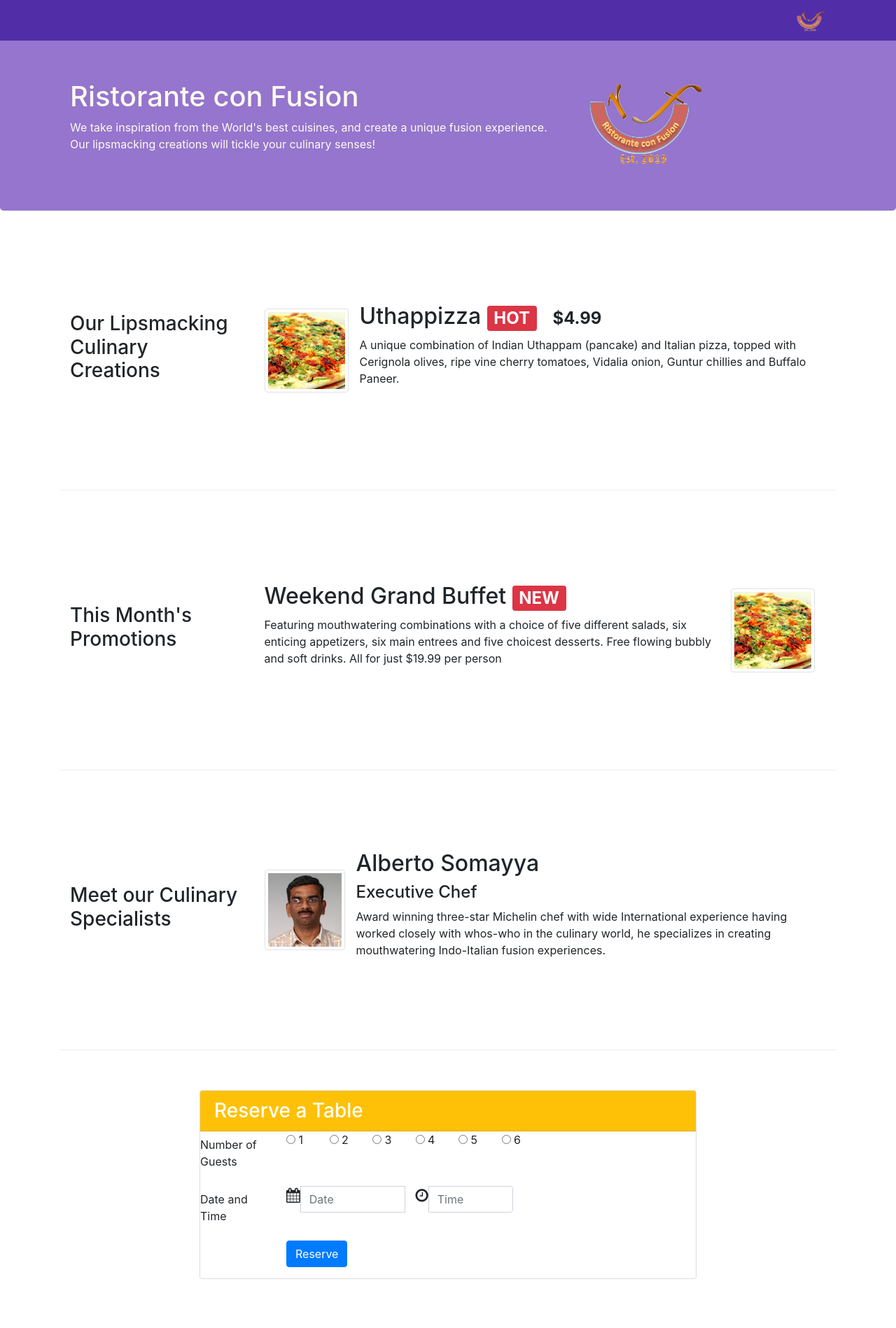
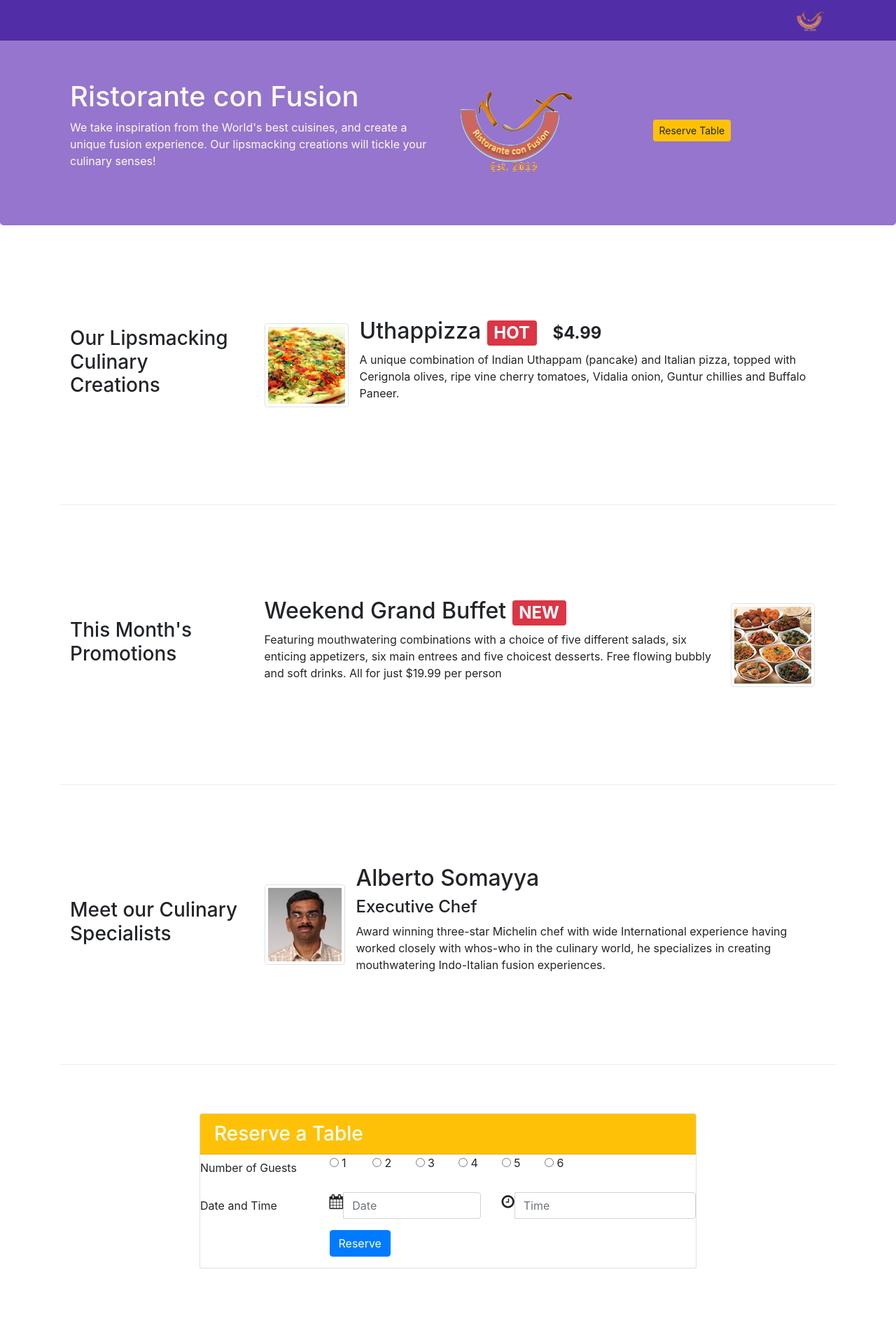
Before and after one commit to AStibrany/BstrapProject1, a website: page index.html in a window 1280 px wide. Shown: the top 1898 px of the page at 70% size. Drawn offline with nearby package versions, Linux system fonts and the light colour scheme.

Commit message:
assignment 2

```diff
--- a/index.html
+++ b/index.html
@@ -35,12 +35,15 @@
     <header class="jumbotron">
         <div class="container">
             <div class="row row-header">
-                <div class="col-12 col-sm-8">
+                <div class="col-12 col-sm-6">
                     <h1>Ristorante con Fusion</h1>
                     <p>We take inspiration from the World's best cuisines, and create a unique fusion experience. Our lipsmacking creations will tickle your culinary senses!</p>
                 </div>
-                <div class="col col-sm align-self-center">
+                <div class="col-12 col-sm-3 align-self-center">
                     <img src="img/logo.png" class="img-fluid">
+                </div>
+                <div class="col-12 col-sm-3 align-self-center">
+                        <a role="button" class="btn btn-warning btn-sm" href="#resform">Reserve Table</a>
                 </div>
             </div>
         </div>
@@ -75,11 +78,11 @@
 
               <div class="media">
                     <div class="media-body">
-                      <h2>Weekend Grand Buffet  <span class="badge badge-danger">NEW</span></h2>
+                      <h2>Weekend Grand Buffet <span class="badge badge-danger">NEW</span></h2>
                       <p class="hidden-xs-down"> Featuring mouthwatering combinations with a choice of five different salads, six enticing appetizers, six main entrees and five choicest desserts. Free flowing bubbly and soft drinks. All for just $19.99 per person  </p>
                     </div>
                     <img class="d-flex mr-3 img-thumbnail align-self-center"
-                         src="img/uthappizza.png" alt="Uthappizza">
+                         src="img/buffet.png" alt="buffet">
                 </div>
 
             </div>
@@ -107,18 +110,17 @@
         </div>
 
         <!-- card starts here-->
+        <a id="resform"></a>
         <div class="row row-content align-items-center">
-      <!--  <div class="col col-content align-items-center">
-        <div class="col-12 col sm2"></div> -->
-        <div class="col-12 col-sm-8 offset-sm-2"> <!-- needs to be aligned in centre - check -->
+        <div class="col-12 col-sm-8 offset-sm-2">
 
-          <div class="card">
+        <div class="card">
               <h3 class="card-header bg-warning text-white">Reserve a Table</h3>
               <div class="card-block">
 
             <form>
               <div class="form-group row">
-                  <label for="numofguests" class="col-md-2 col-form-label">Number of Guests</label>
+                  <label for="numofguests" class="col-md-3 col-form-label">Number of Guests</label>
                   <div class="col-1"><input type="radio" id="numofguests" name="numofguests" value="1"> 1</div>
                   <div class="col-1"><input type="radio" id="numofguests" name="numofguests" value="2"> 2</div>
                   <div class="col-1"><input type="radio" id="numofguests" name="numofguests" value="3"> 3</div>
@@ -127,25 +129,24 @@
                   <div class="col-1"><input type="radio" id="numofguests" name="numofguests" value="6"> 6</div>
             </div>
             <div class="form-group row">
-                  <label for="date" class="col-12 col-md-2 col-form-label">Date and Time</label>
-                  <div class="col-10 col-sm-6 col-md-6">
+                  <label for="date" class="col-12 col-md-3 col-form-label">Date and Time</label>
+                  <div class="col-12 col-sm-6 col-md-4">
                     <div class="input-group">
                       <div class="input-group-addon">
                         <i class="fa fa-calendar fa-lg"></i></div>
                         <input type="text" class="form-control" id="date" name="date" placeholder="Date">
-
-                  <div class="col-10 col-sm-6 col-md-6">
+                    </div>
+                  </div>
+                  <div class="col-12 col-sm-6 col-md-5">
                     <div class="input-group">
                       <div class="input-group-addon">
                         <i class="fa fa-clock-o fa-lg"></i></div>
                       <input type="text" class="form-control" id="time" name="time" placeholder="Time">
                     </div>
                   </div>
-            </div>
-          </div>
-        </div>
+              </div>
                 <div class="form-group row">
-                    <div class="offset-md-2 col-md-10">
+                    <div class="offset-md-3 col-md-10">
                         <button type="submit" class="btn btn-primary">Reserve</button>
                     </div>
                 </div>
```
Also changed, not shown: 1 other file.
